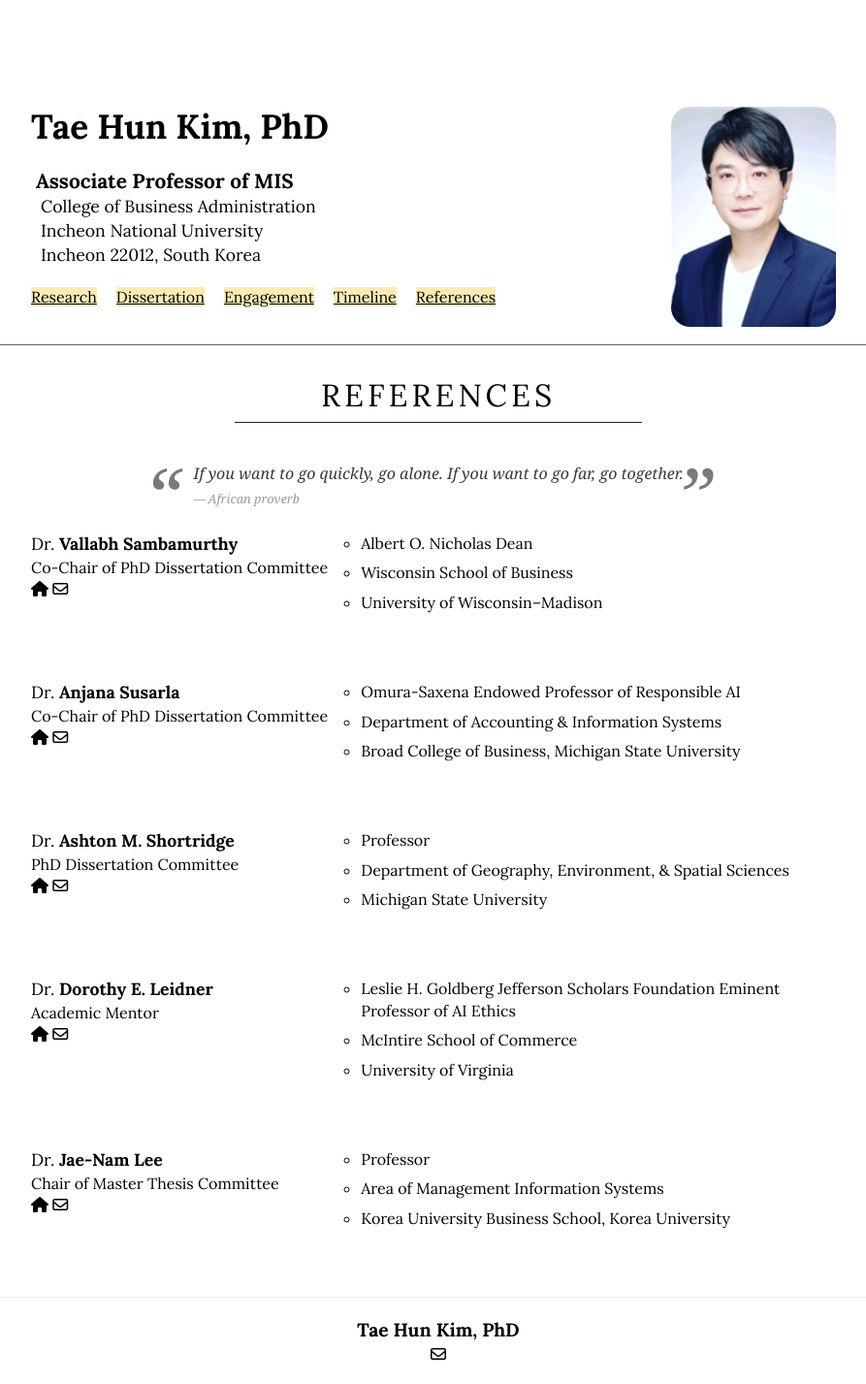
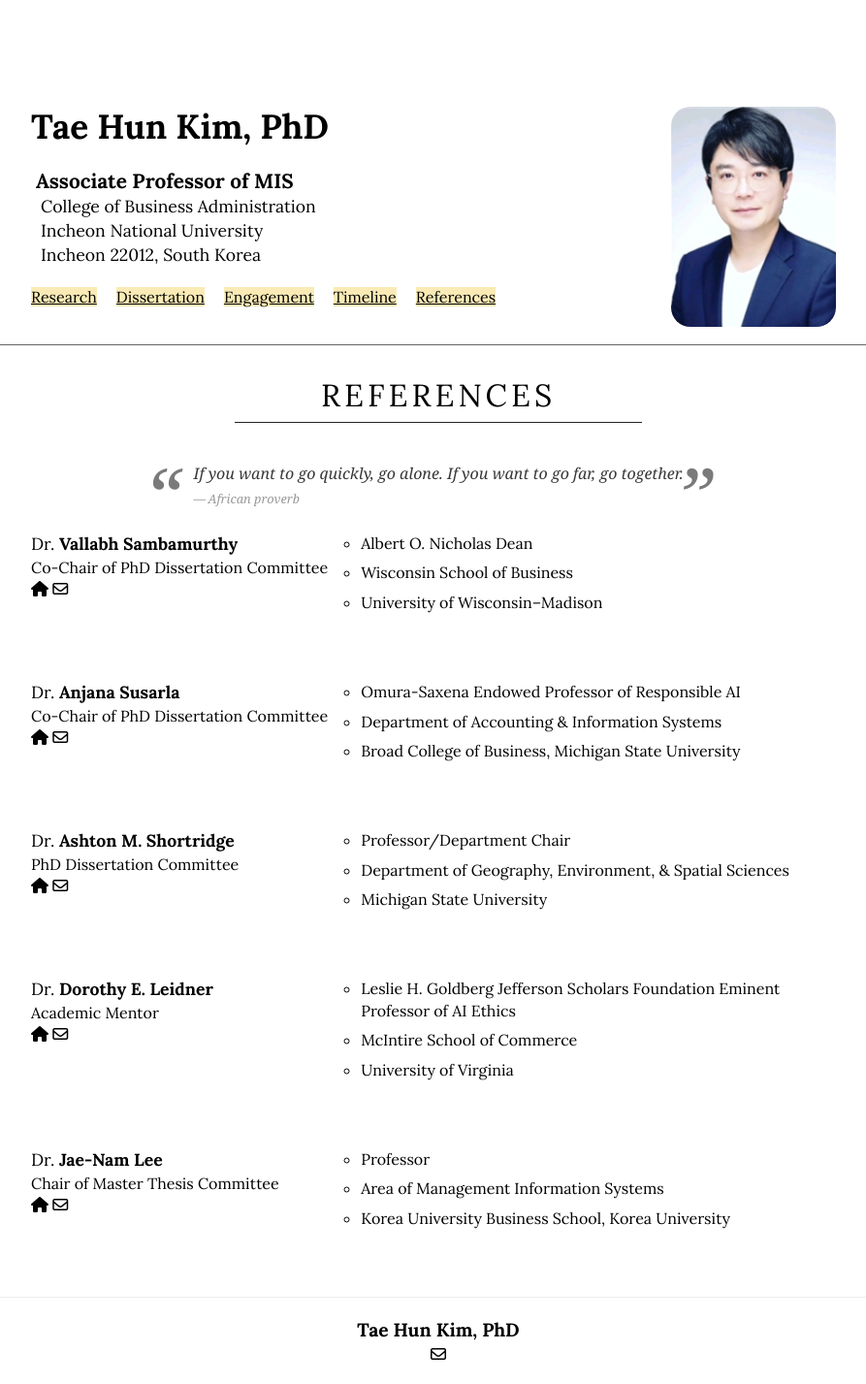
Before and after one commit to istaehun/taehun, a Jekyll site: the page built from references.html, in a window 1280 px wide. Shown: the whole page at 97% size, without its empty margins (188-1081 px from the left). Built offline with Jekyll 4.4.1, drawn with Linux system fonts in a browser that asks for light colours; nearby versions of some CDN libraries.

Commit message:
Update references.yml

```diff
--- a/_data/references.yml
+++ b/_data/references.yml
@@ -23,7 +23,7 @@
   name: "Ashton M. Shortridge"
   role: "PhD Dissertation Committee"
   majors:
-    - "Professor"
+    - "Professor/Department Chair"
     - "Department of Geography, Environment, & Spatial Sciences"
   department: "Michigan State University"
   email: "ashton@msu.edu"
```
